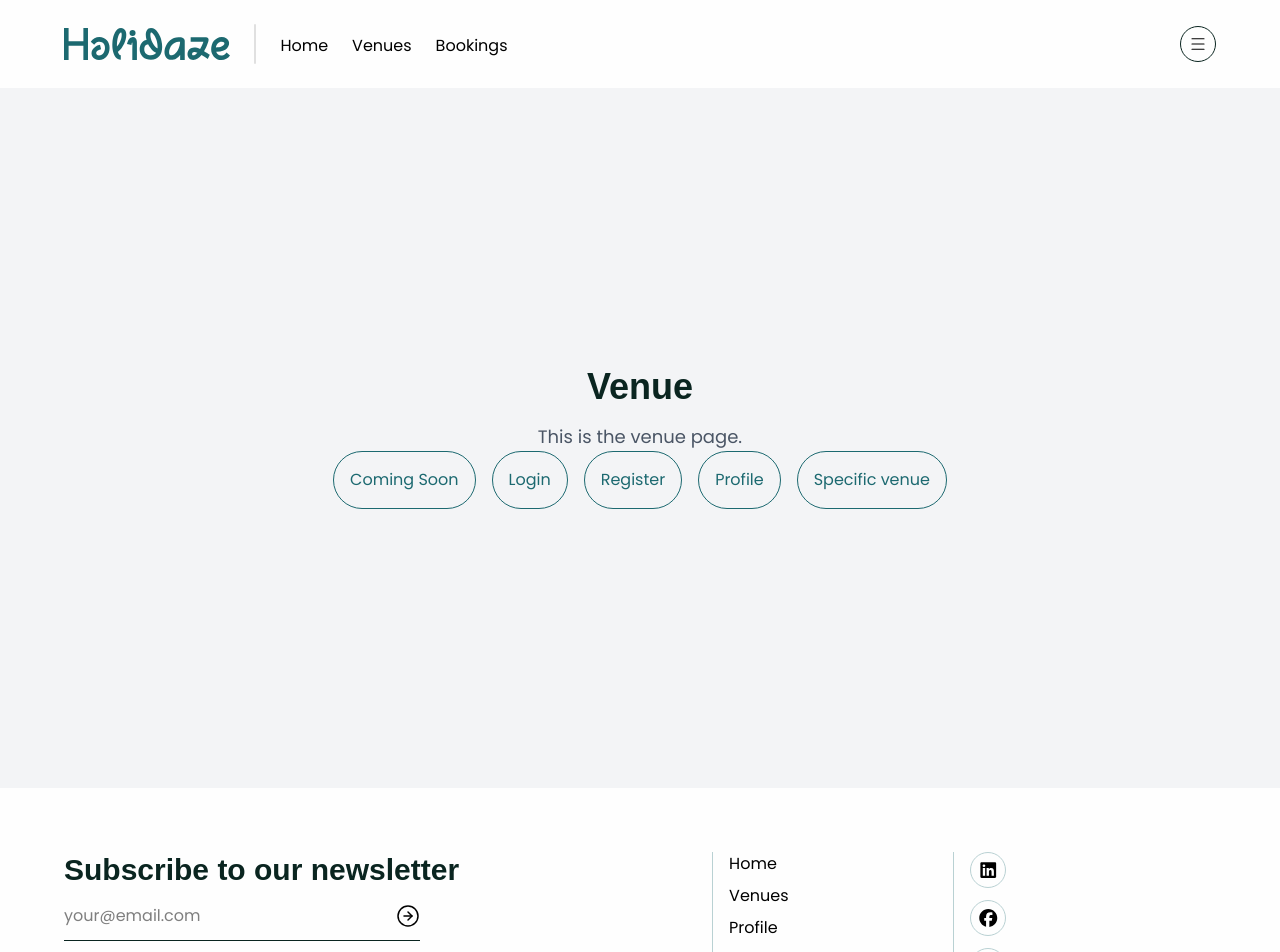
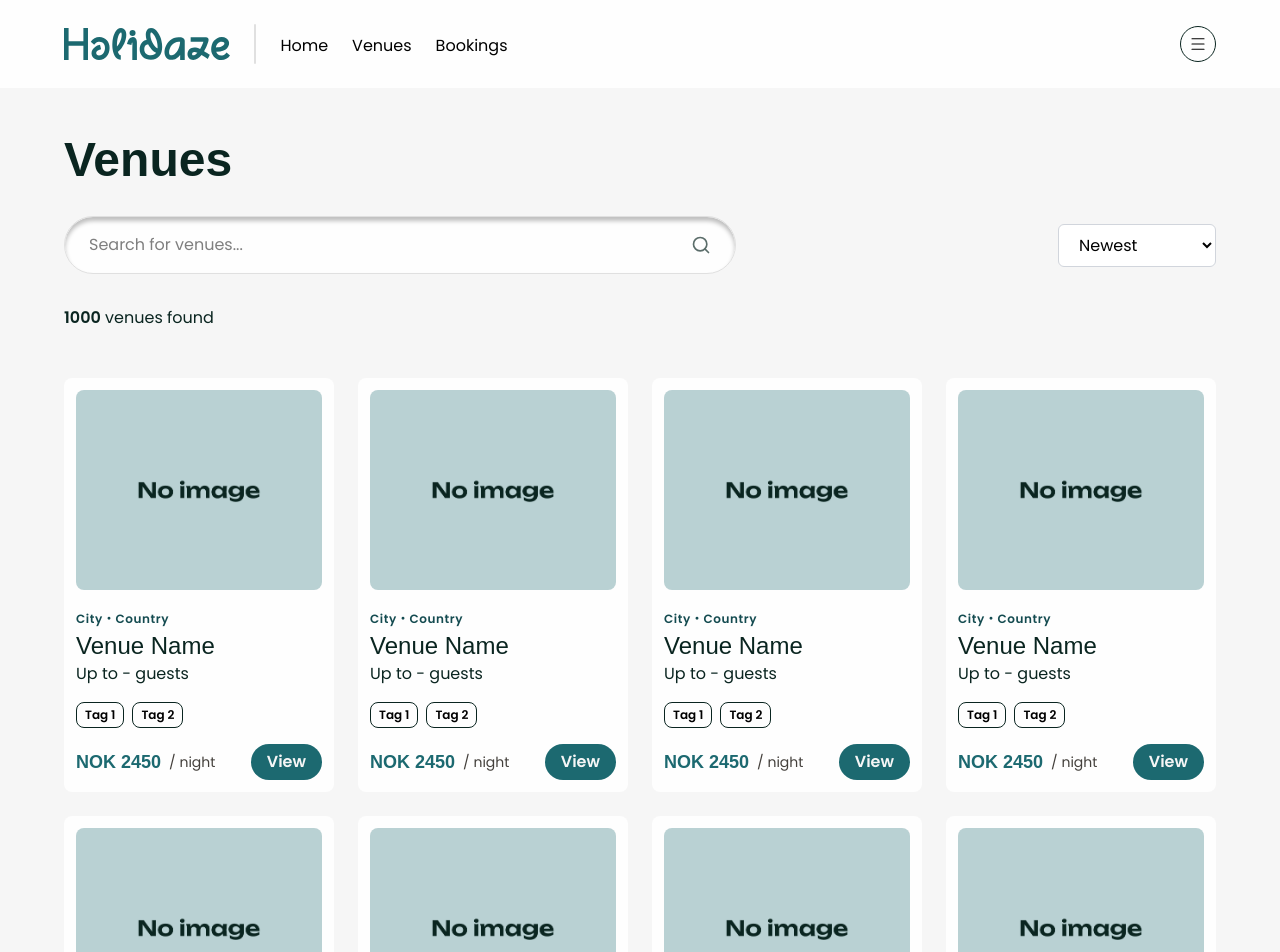
Before and after one commit to helenesyre/PE2-helene-syre, a Next.js app: page /venues in a window 1280 px wide. Shown: the top 952 px of the page. Built offline with nearby package versions, Linux system fonts and the light colour scheme; a web font is replaced by a local one.

Commit message:
Fixed Venues HTML setup

```diff
--- /dev/null
+++ b/app/_components/grids/VenuesGrid.tsx
@@ -0,0 +1,20 @@
+import VenueCard from "../venues/VenueCard";
+
+export default function VenuesGrid() {
+  return (
+    <div className="grid grid-cols-1 md:grid-cols-2 lg:grid-cols-3 xl:grid-cols-4 gap-6">
+      <VenueCard />
+      <VenueCard />
+      <VenueCard />
+      <VenueCard />
+      <VenueCard />
+      <VenueCard />
+      <VenueCard />
+      <VenueCard />
+      <VenueCard />
+      <VenueCard />
+      <VenueCard />
+      <VenueCard />
+    </div>
+  );
+}
--- a/app/_components/venues/VenueCard.tsx
+++ b/app/_components/venues/VenueCard.tsx
@@ -6,7 +6,7 @@ export default function VenueCard() {
   return (
     <div className="p-3 bg-cloud-white-50 rounded-lg flex flex-col gap-4">
       {/* Image */}
-      <Link href="/venues" className="relative w-full h-50">
+      <Link href="/venues/1" className="relative w-full h-50">
         <Image
           src="/images/placeholder.png"
           alt="Venue"
@@ -41,7 +41,7 @@ export default function VenueCard() {
           <p className="small-text text-stone-700">/ night</p>
         </div>
         <Link
-          href={"/venues"}
+          href={"/venues/1"}
           className="button-text px-4 py-1.5 rounded-full cursor-pointer bg-ocean-500 text-cloud-white-500 hover:bg-ocean-700 hover:shadow-md transition-all duration-300"
         >
           View
--- a/app/venues/page.tsx
+++ b/app/venues/page.tsx
@@ -1,39 +1,64 @@
+import { Search } from "lucide-react";
+import VenuesGrid from "../_components/grids/VenuesGrid";
+
 export default function Venues() {
   return (
-    <div className="flex flex-col items-center justify-center min-h-[calc(100vh-100px)] bg-gray-100">
-      <h1 className="text-4xl font-bold mb-4">Venue</h1>
-      <p className="text-lg text-gray-600">This is the venue page.</p>
-      <div className="flex gap-4">
-        <a
-          href="/coming-soon"
-          className="p-4 rounded-4xl border border-ocean-500 text-ocean-500 hover:text-cloud-white-500 hover:bg-ocean-500 transition-all duration-300"
-        >
-          Coming Soon
-        </a>
-        <a
-          href="/login"
-          className="p-4 rounded-4xl border border-ocean-500 text-ocean-500 hover:text-cloud-white-500 hover:bg-ocean-500 transition-all duration-300"
-        >
-          Login
-        </a>
-        <a
-          href="/register"
-          className="p-4 rounded-4xl border border-ocean-500 text-ocean-500 hover:text-cloud-white-500 hover:bg-ocean-500 transition-all duration-300"
-        >
-          Register
-        </a>
-        <a
-          href="/profile"
-          className="p-4 rounded-4xl border border-ocean-500 text-ocean-500 hover:text-cloud-white-500 hover:bg-ocean-500 transition-all duration-300"
-        >
-          Profile
-        </a>
-        <a
-          href="/venues/[venue_id]"
-          className="p-4 rounded-4xl border border-ocean-500 text-ocean-500 hover:text-cloud-white-500 hover:bg-ocean-500 transition-all duration-300"
-        >
-          Specific venue
-        </a>
+    <div className="mt-12 mb-24 px-6 md:px-10 lg:px-16">
+      <h1>Venues</h1>
+      <div className="flex flex-col md:flex-row justify-between items-start md:items-center gap-6 md:gap-8 mt-8">
+        {/* Search */}
+        <div className="w-full md:max-w-2xl flex flex-col gap-2">
+          <form className="flex items-center justify-between py-4 px-6 bg-cloud-white-50 border border-cloud-white-600 rounded-4xl shadow-[inset_0_4px_4px_0_rgba(0,0,0,0.25)]">
+            <div>
+              <label htmlFor="email" className="sr-only">
+                Email
+              </label>
+              <input
+                type="email"
+                id="email"
+                name="email"
+                autoComplete="email"
+                placeholder="Search for venues..."
+              />
+            </div>
+            <button
+              type="submit"
+              className="w-fit text-deep-forest-300 cursor-pointer hover:text-deep-forest-500 transition-all duration-300"
+            >
+              <Search size={20} strokeWidth={2} className="shrink-0" />
+            </button>
+          </form>
+
+          {/* Results count mobile */}
+          <p className="md:hidden">
+            <span className="font-semibold">1000</span> venues found
+          </p>
+        </div>
+
+        {/* Dropdown filter */}
+        <div className="mb-12 md:mb-0 w-full md:w-fit">
+          <select className="w-full md:w-fit bg-white border border-gray-300 rounded-md py-2 px-4 focus:outline-none focus:ring-2 focus:ring-blue-500">
+            <option>Newest</option>
+            <option>Lowest Price</option>
+            <option>Highest Price</option>
+            <option>Best rating</option>
+          </select>
+        </div>
+      </div>
+
+      {/* Results count desktop */}
+      <p className="hidden md:block mb-0 md:mb-12 mt-0 md:mt-8">
+        <span className="font-semibold">1000</span> venues found
+      </p>
+
+      {/* Venues grid */}
+      <VenuesGrid />
+
+      {/* Load more button */}
+      <div className="flex justify-center mt-12 md:mt-24">
+        <button className="bg-deep-forest-500 text-cloud-white-500 button-text py-2 px-4 rounded-full cursor-pointer hover:bg-deep-forest-400 transition-colors duration-300">
+          Load more venues
+        </button>
       </div>
     </div>
   );
```
